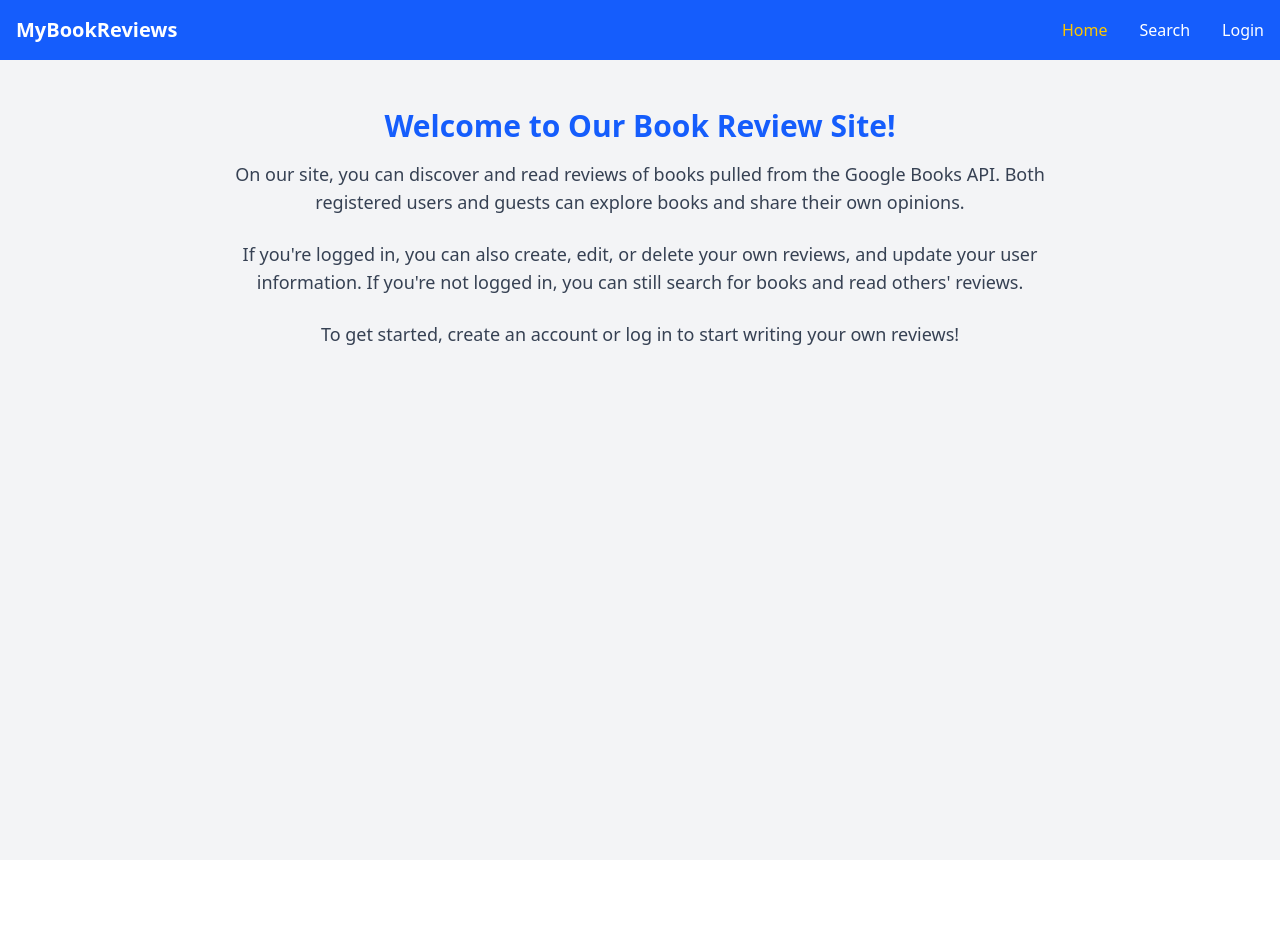
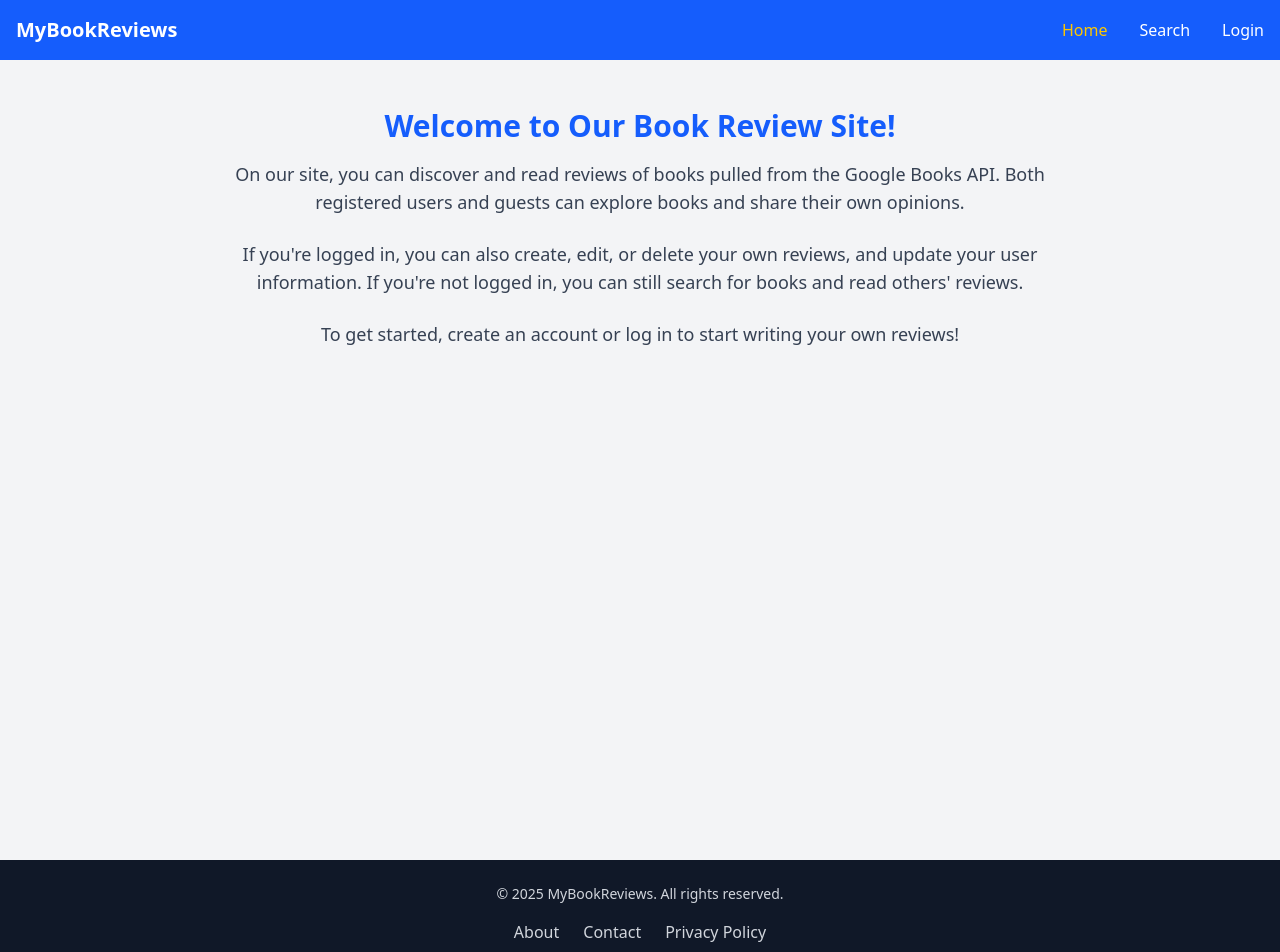
Before and after one commit to JoeSteeloak/jojapp, a Next.js app: page / in a window 1280 px wide. Shown: the top 952 px of the page. Before the commit the page ends 860 px from the top, so only its background shows below. Built offline with nearby package versions, Linux system fonts and the light colour scheme.

Commit message:
add footer

```diff
--- /dev/null
+++ b/app/components/Footer.tsx
@@ -0,0 +1,30 @@
+const Footer = () => {
+    return (
+        <footer className="bg-gray-900 text-gray-300 py-6">
+            <div className="container mx-auto text-center">
+                <p className="text-sm">&copy; {new Date().getFullYear()} MyBookReviews. All rights reserved.</p>
+                <nav className="mt-4">
+                    <ul className="flex justify-center space-x-6">
+                        <li>
+                            <a href="/about" className="hover:text-white transition-colors">
+                                About
+                            </a>
+                        </li>
+                        <li>
+                            <a href="/contact" className="hover:text-white transition-colors">
+                                Contact
+                            </a>
+                        </li>
+                        <li>
+                            <a href="/privacy" className="hover:text-white transition-colors">
+                                Privacy Policy
+                            </a>
+                        </li>
+                    </ul>
+                </nav>
+            </div>
+        </footer>
+    );
+};
+
+export default Footer;
--- a/app/layout.tsx
+++ b/app/layout.tsx
@@ -1,5 +1,6 @@
 import "./globals.css";
 import Navbar from "./components/Navbar";
+import Footer from "./components/Footer";
 
 export default function RootLayout({
   children,
@@ -11,6 +12,7 @@ export default function RootLayout({
       <body>
         <Navbar />
         {children}
+        <Footer />
       </body>
     </html>
   );
```
